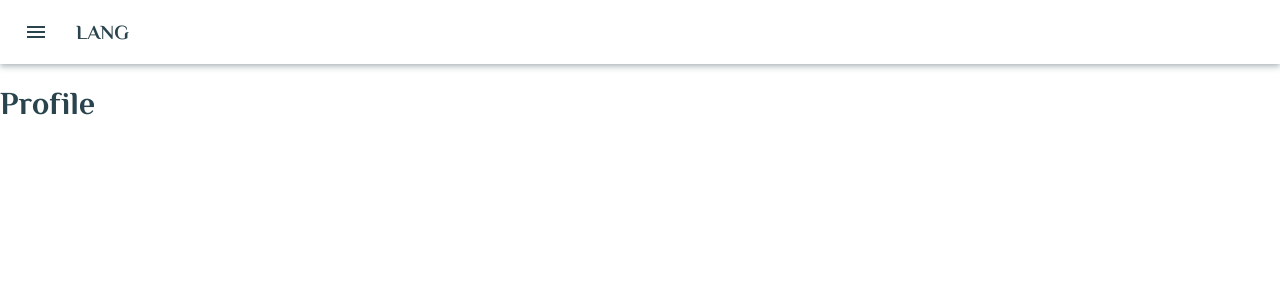
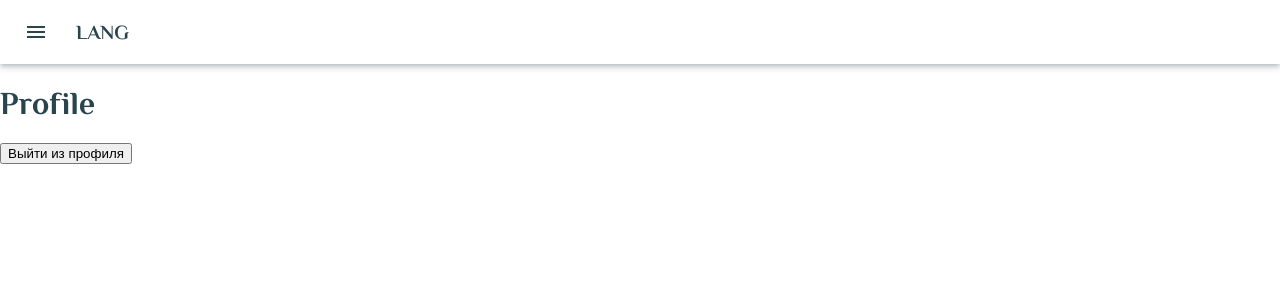
Before and after one commit to magerrrr/rslang, a React (Create React App) app: page /profile in a window 1280 px wide. Shown: the top 300 px of the page. Built offline with nearby package versions, Linux system fonts and the light colour scheme.

Commit message:
feat(Profile Component): add ability to sign out (without design)

```diff
--- a/src/components/Profile.tsx
+++ b/src/components/Profile.tsx
@@ -3,5 +3,17 @@ import * as React from 'react';
 type Props = {};
 
 export const Profile = (props: Props) => {
-  return <h1>Profile</h1>;
+  const handleSignOut = () => {
+    localStorage.removeItem('token');
+    localStorage.removeItem('refreshToken');
+    localStorage.removeItem('userId');
+    localStorage.removeItem('name');
+  };
+
+  return (
+    <>
+      <h1>Profile</h1>
+      <button onClick={handleSignOut}>Выйти из профиля</button>
+    </>
+  );
 };
```
